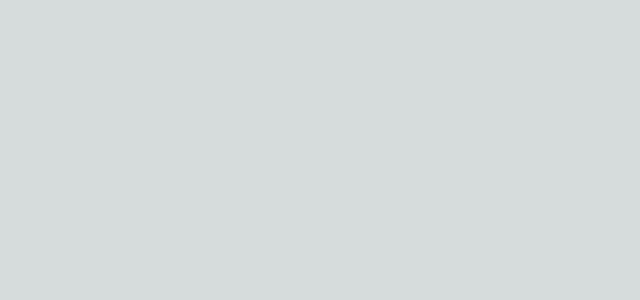
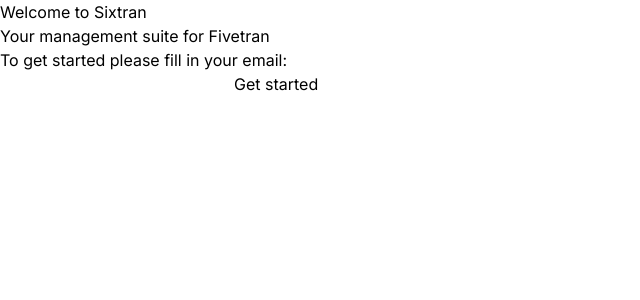
Before and after one commit to sevtechcodes/Sixtran, a Next.js app: page / in a window 1280 px wide. Shown: the top 300 px of the page, without its empty margins (0-640 px from the left). Built offline with nearby package versions, Linux system fonts and the light colour scheme.

Commit message:
basic routes

```diff
--- a/app/globals.css
+++ b/app/globals.css
@@ -2,21 +2,21 @@
 @tailwind components;
 @tailwind utilities;
 
-:root {
+/* :root {
   --foreground-rgb: 0, 0, 0;
   --background-start-rgb: 214, 219, 220;
   --background-end-rgb: 255, 255, 255;
-}
+} */
 
-@media (prefers-color-scheme: dark) {
+/* @media (prefers-color-scheme: dark) {
   :root {
     --foreground-rgb: 255, 255, 255;
     --background-start-rgb: 0, 0, 0;
     --background-end-rgb: 0, 0, 0;
   }
-}
+} */
 
-body {
+/* body {
   color: rgb(var(--foreground-rgb));
   background: linear-gradient(
       to bottom,
@@ -24,10 +24,10 @@ body {
       rgb(var(--background-end-rgb))
     )
     rgb(var(--background-start-rgb));
-}
+} */
 
-@layer utilities {
+/* @layer utilities {
   .text-balance {
     text-wrap: balance;
   }
-}
+} */
--- a/app/page.js
+++ b/app/page.js
@@ -1,8 +1,17 @@
+'use client';
+
+import LoginForm from "./ui/login-form";
+
+export default function Home() {
 
 
-export default function Home() {
+
+
   return (
     <main>
+      <h1>Welcome to Sixtran</h1>
+      <p>Your management suite for Fivetran</p>
+      <LoginForm />
 
     </main>
   );
--- /dev/null
+++ b/app/ui/login-form.js
@@ -0,0 +1,27 @@
+'use client';
+
+import { useState } from "react";
+
+export default function LoginForm () {
+
+  const [email, setEmail] = useState('');
+
+  function handleChange (event) {
+    setEmail(event.target.value)
+  }
+
+  function handleSubmit (event) {
+    event.preventDefault()
+    console.log(email);
+  }
+
+  return (
+    <>
+      <h3>To get started please fill in your email:</h3>
+      <form onSubmit={handleSubmit}>
+        <input type='email' value={email} onChange={handleChange}></input>
+        <button type='submit'>Get started</button>
+      </form>
+    </>
+  )
+}
```
Also changed, not shown: app/dashboard/page.js (added), app/setup/page.js (added).
